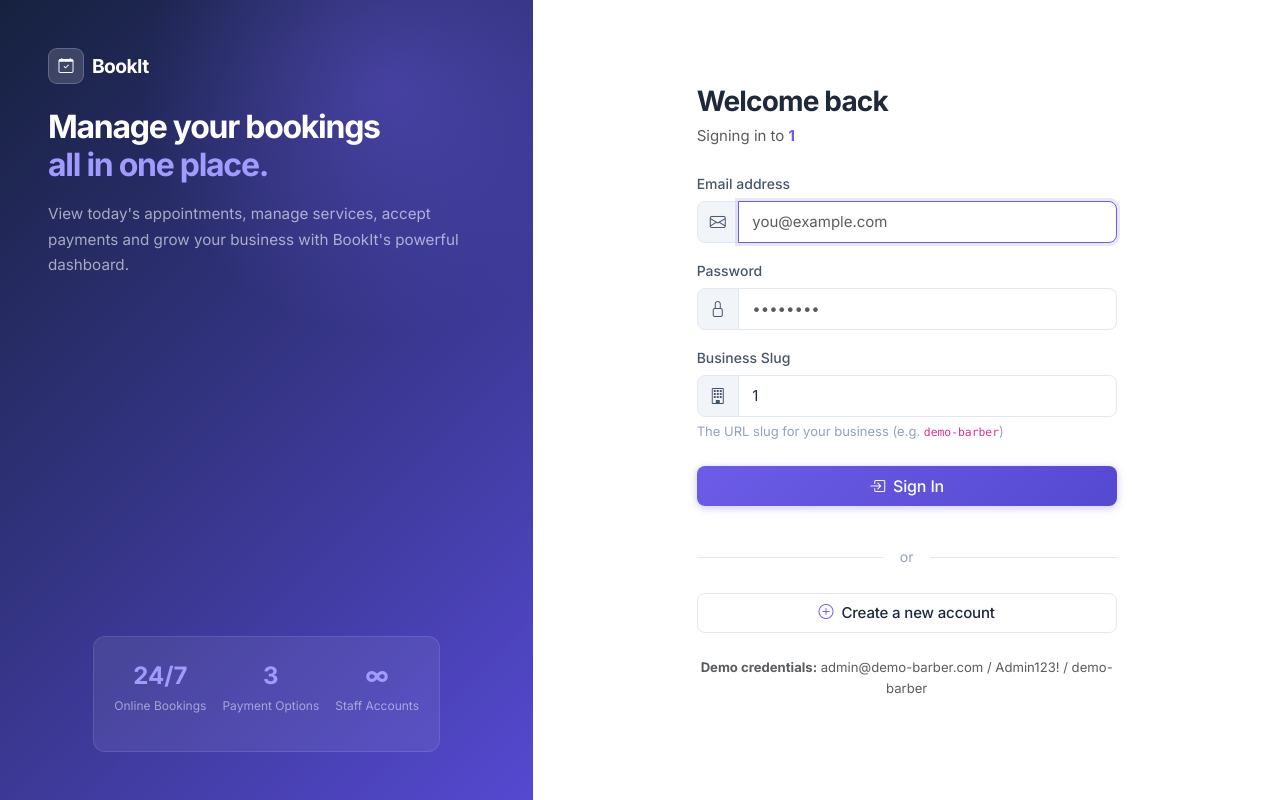
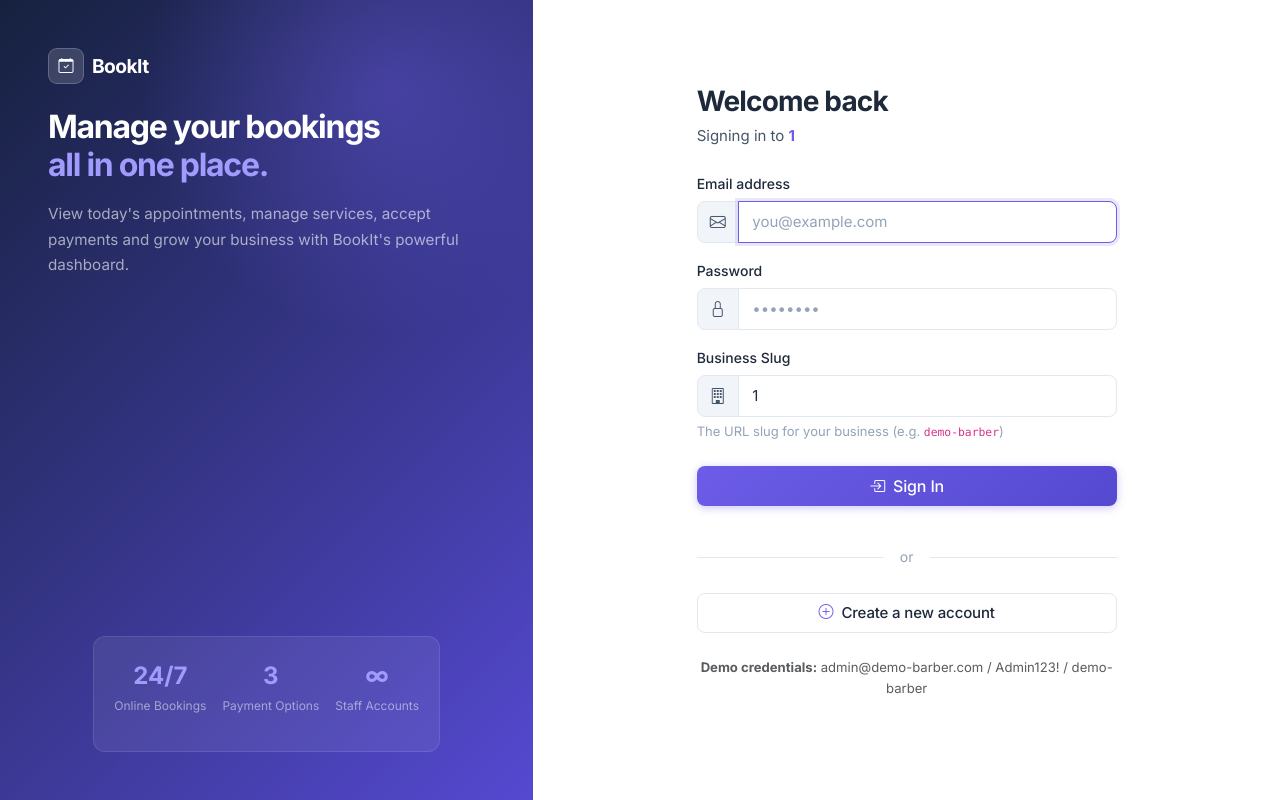
Before and after one commit to dotnetappdev/BookIt, an ASP.NET Core app: page /Account/Login?tenantSlug=1 in a window 1280 px wide. Run offline with ASP.NET Core 8, Linux system fonts and the light colour scheme.

Commit message:
Fix text color on login and register text boxes and titles
Co-authored-by: dotnetappdev <184539361+dotnetappdev@users.noreply.github.com>

```diff
--- a/src/BookIt.Web/Views/Account/Login.cshtml
+++ b/src/BookIt.Web/Views/Account/Login.cshtml
@@ -63,8 +63,8 @@
             </a>
 
             <div class="mb-4">
-                <h1 style="font-size:1.75rem;font-weight:700;letter-spacing:-.03em;margin-bottom:.35rem;">Welcome back</h1>
-                <p class="text-muted" style="font-size:.9375rem;">
+                <h1 style="font-size:1.75rem;font-weight:700;letter-spacing:-.03em;margin-bottom:.35rem;color:var(--text);">Welcome back</h1>
+                <p style="font-size:.9375rem;color:var(--text-secondary);margin-bottom:0;">
                     @if (!string.IsNullOrEmpty(tenantSlug))
                     { <text>Signing in to <strong class="text-brand">@tenantSlug</strong></text> }
                     else
--- a/src/BookIt.Web/Views/Home/Setup.cshtml
+++ b/src/BookIt.Web/Views/Home/Setup.cshtml
@@ -54,8 +54,8 @@
             </a>
 
             <div class="mb-4">
-                <h1 style="font-size:1.75rem;font-weight:700;letter-spacing:-.03em;margin-bottom:.35rem;">Create your booking page</h1>
-                <p class="text-muted">Fill in the details below to get your business live in minutes.</p>
+                <h1 style="font-size:1.75rem;font-weight:700;letter-spacing:-.03em;margin-bottom:.35rem;color:var(--text);">Create your booking page</h1>
+                <p style="color:var(--text-secondary);margin-bottom:0;">Fill in the details below to get your business live in minutes.</p>
             </div>
 
             <!-- Progress indicator -->
--- a/src/BookIt.Web/wwwroot/css/site.css
+++ b/src/BookIt.Web/wwwroot/css/site.css
@@ -805,6 +805,18 @@ body {
     overflow-y: auto;
 }
 .auth-form-container { width: 100%; max-width: 420px; }
+/* Auth pages — ensure clear, readable text in all colour modes */
+.auth-form-container h1,
+.auth-form-container h2 { color: var(--text); }
+.auth-form-container .form-label { color: var(--text); }
+.auth-form-container .form-control,
+.auth-form-container .form-select { color: var(--text); }
+.auth-form-container .form-control::placeholder,
+.auth-form-container .form-select::placeholder { color: var(--text-muted); opacity: 1; } /* lighter than --text-secondary by design */
+.auth-form-container .input-group-text { color: var(--text-secondary); } /* slightly darker than placeholder */
+/* Setup / Register page */
+#setupForm .form-label { color: var(--text); }
+#setupForm h1 { color: var(--text); }
 
 /* ─── Confirmation ─── */
 .confirm-icon-wrap {
```
